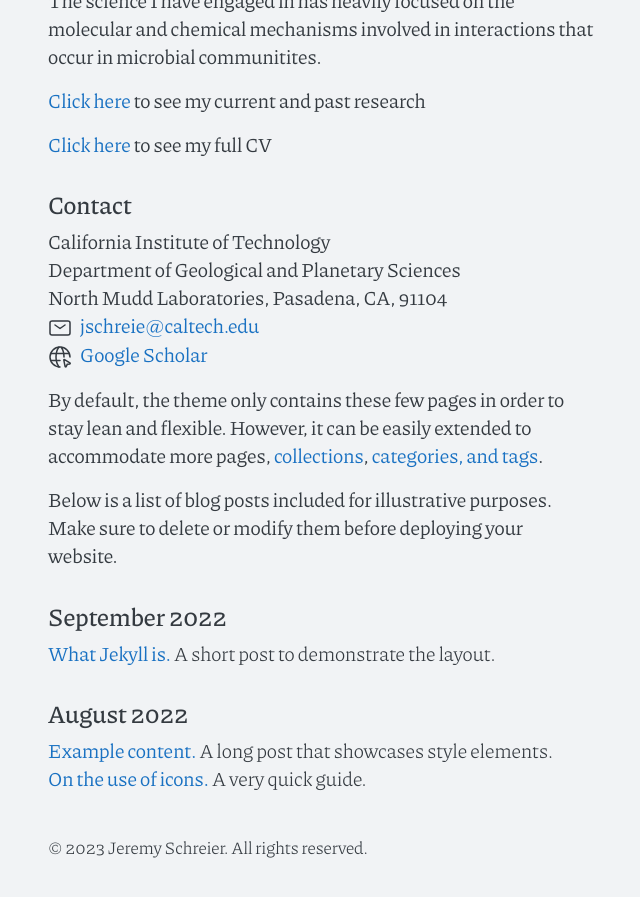
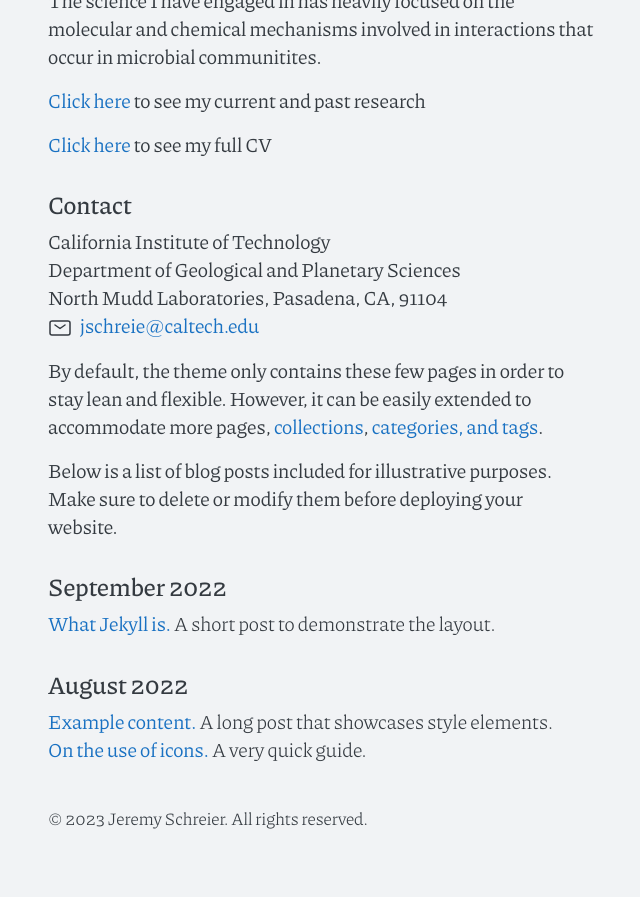
Before and after one commit to jschreie/jschreie.github.io, a Jekyll site: the page built from index.md, in a window 1280 px wide and 900 px high, scrolled down 1204 px. Shown: the top 897 px of the window, without its empty margins (319-959 px from the left). Built offline with Jekyll 4.4.1, drawn with Linux system fonts in a browser that asks for light colours; after the commit the page ends 2075 px from its top, so only the background shows below that.

Commit message:
Update contact.html

```diff
--- a/_includes/contact.html
+++ b/_includes/contact.html
@@ -5,6 +5,5 @@
     <li>Department of Geological and Planetary Sciences</li>
     <li>North Mudd Laboratories, Pasadena, CA, 91104</li>
     <li><span class="li-icon">{% include svg/mail.svg %}</span><a href="mailto:jschreie@caltech.edu">jschreie@caltech.edu</a></li>
-    <li><span class="li-icon">{% include svg/internet.svg %}</span><a href="https://scholar.google.com/citations?user=y0hBZP0AAAAJ&hl=en&oi=a">Google Scholar</a></li>
   </ul>
 </div>
```
